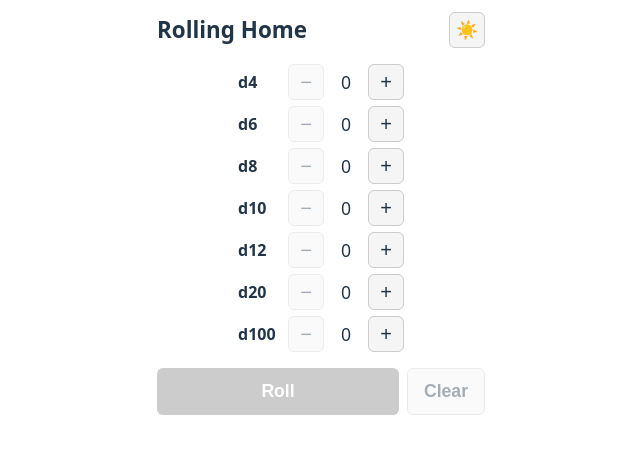
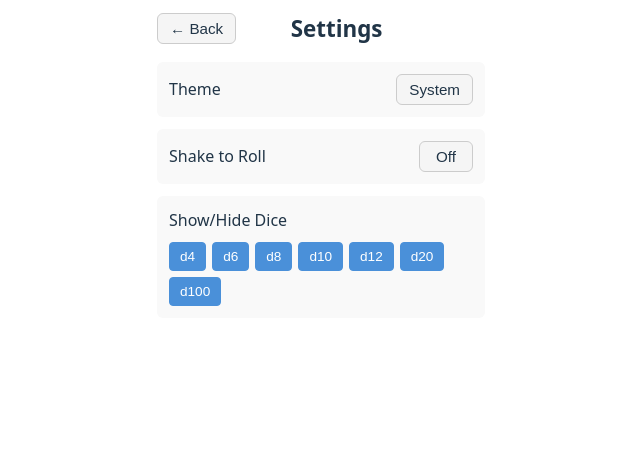
Before and after one commit to 016spitfire/rolling-home, a React (Vite) app: page / in a window 1280 px wide. Both pictures are taken after a click on the button "⚙️". Shown: the top 454 px of the page, without its empty margins (319-959 px from the left). Built offline with nearby package versions, Linux system fonts and the light colour scheme.

Commit message:
Add dice visibility toggles and update README

```diff
--- a/src/App.css
+++ b/src/App.css
@@ -49,7 +49,7 @@ h1 {
     font-size: 1.4rem;
 }
 
-.theme-btn {
+.settings-btn {
     width: 36px;
     height: 36px;
     font-size: 1.1rem;
@@ -62,8 +62,114 @@ h1 {
     justify-content: center;
 }
 
-.theme-btn:active {
+.settings-btn:active {
     background: var(--btn-active);
+}
+
+.back-btn {
+    padding: 6px 12px;
+    font-size: 0.95rem;
+    border: 1px solid var(--btn-border);
+    border-radius: 6px;
+    background: var(--btn-bg);
+    color: var(--text-color);
+    cursor: pointer;
+}
+
+.back-btn:active {
+    background: var(--btn-active);
+}
+
+.settings-list {
+    display: flex;
+    flex-direction: column;
+    gap: 12px;
+}
+
+.setting-row {
+    display: flex;
+    justify-content: space-between;
+    align-items: center;
+    padding: 12px;
+    background: var(--results-bg);
+    border-radius: 6px;
+}
+
+.setting-label {
+    font-weight: 500;
+}
+
+.setting-value {
+    padding: 6px 12px;
+    font-size: 0.95rem;
+    border: 1px solid var(--btn-border);
+    border-radius: 6px;
+    background: var(--btn-bg);
+    color: var(--text-color);
+    cursor: pointer;
+}
+
+.setting-value:active {
+    background: var(--btn-active);
+}
+
+.toggle-btn {
+    padding: 6px 16px;
+    font-size: 0.95rem;
+    border: 1px solid var(--btn-border);
+    border-radius: 6px;
+    background: var(--btn-bg);
+    color: var(--text-color);
+    cursor: pointer;
+}
+
+.toggle-btn.toggle-on {
+    background: var(--roll-btn-bg);
+    color: white;
+    border-color: var(--roll-btn-bg);
+}
+
+.toggle-btn:active {
+    opacity: 0.9;
+}
+
+.setting-section {
+    padding: 12px;
+    background: var(--results-bg);
+    border-radius: 6px;
+}
+
+.setting-section-label {
+    display: block;
+    font-weight: 500;
+    margin-bottom: 10px;
+}
+
+.dice-toggles {
+    display: flex;
+    flex-wrap: wrap;
+    gap: 6px;
+}
+
+.dice-toggle-btn {
+    padding: 6px 10px;
+    font-size: 0.85rem;
+    font-weight: 500;
+    border: 1px solid var(--btn-border);
+    border-radius: 4px;
+    background: var(--btn-bg);
+    color: var(--muted-text);
+    cursor: pointer;
+}
+
+.dice-toggle-btn.dice-toggle-on {
+    background: var(--roll-btn-bg);
+    color: white;
+    border-color: var(--roll-btn-bg);
+}
+
+.dice-toggle-btn:active {
+    opacity: 0.9;
 }
 
 .dice-selector {
@@ -87,9 +193,9 @@ h1 {
 }
 
 .die-btn {
-    width: 36px;
-    height: 36px;
-    font-size: 1.25rem;
+    width: 48px;
+    height: 48px;
+    font-size: 1.5rem;
     border: 1px solid var(--btn-border);
     border-radius: 6px;
     background: var(--btn-bg);
--- a/src/App.tsx
+++ b/src/App.tsx
@@ -1,4 +1,4 @@
-import { useState, useEffect } from "react";
+import { useState, useEffect, useCallback } from "react";
 import "./App.css";
 
 type DieType = "d4" | "d6" | "d8" | "d10" | "d12" | "d20" | "d100";
@@ -38,10 +38,10 @@ const DIE_VALUES: Record<DieType, number> = {
 const DICE_ORDER: DieType[] = ["d4", "d6", "d8", "d10", "d12", "d20", "d100"];
 
 const THEME_CYCLE: ThemeMode[] = ["light", "dark", "system"];
-const THEME_ICONS: Record<ThemeMode, string> = {
-  light: "☀️",
-  dark: "🌙",
-  system: "⚙️",
+const THEME_LABELS: Record<ThemeMode, string> = {
+  light: "Light",
+  dark: "Dark",
+  system: "System",
 };
 
 function rollDie(sides: number): number {
@@ -53,6 +53,9 @@ function getSystemTheme(): "light" | "dark" {
     ? "dark"
     : "light";
 }
+
+const SHAKE_THRESHOLD = 15;
+const SHAKE_COOLDOWN = 1000;
 
 function App() {
   const [dice, setDice] = useState<DiceState>({
@@ -66,15 +69,65 @@ function App() {
   });
 
   const [results, setResults] = useState<RollResult[]>([]);
+  const [showSettings, setShowSettings] = useState(false);
+
   const [themeMode, setThemeMode] = useState<ThemeMode>(() => {
     const saved = localStorage.getItem("theme") as ThemeMode | null;
     return saved && THEME_CYCLE.includes(saved) ? saved : "system";
   });
 
+  const [shakeEnabled, setShakeEnabled] = useState(() => {
+    const saved = localStorage.getItem("shake-enabled");
+    return saved === "true";
+  });
+
+  const [visibleDice, setVisibleDice] = useState<Record<DieType, boolean>>(
+    () => {
+      const saved = localStorage.getItem("visible-dice");
+      if (saved) {
+        try {
+          return JSON.parse(saved);
+        } catch {
+          return Object.fromEntries(DICE_ORDER.map((d) => [d, true])) as Record<
+            DieType,
+            boolean
+          >;
+        }
+      }
+      return Object.fromEntries(DICE_ORDER.map((d) => [d, true])) as Record<
+        DieType,
+        boolean
+      >;
+    },
+  );
+
   const [installPrompt, setInstallPrompt] =
     useState<BeforeInstallPromptEvent | null>(null);
   const [showInstallBanner, setShowInstallBanner] = useState(false);
 
+  const hasAnyDice = Object.values(dice).some((count) => count > 0);
+
+  const roll = useCallback(() => {
+    const currentDice = dice;
+    const hasDice = Object.values(currentDice).some((count) => count > 0);
+    if (!hasDice) return;
+
+    const newResults: RollResult[] = [];
+
+    for (const die of DICE_ORDER) {
+      const count = currentDice[die];
+      if (count > 0) {
+        const sides = DIE_VALUES[die];
+        const rolls = Array.from({ length: count }, () => rollDie(sides));
+        const total = rolls.reduce((sum, r) => sum + r, 0);
+        newResults.push({ die, rolls, total });
+      }
+    }
+
+    setResults(newResults);
+  }, [dice]);
+
+  // Theme effect
   useEffect(() => {
     const applyTheme = () => {
       const effectiveTheme =
@@ -90,6 +143,62 @@ function App() {
     return () => mediaQuery.removeEventListener("change", applyTheme);
   }, [themeMode]);
 
+  // Shake to roll effect
+  useEffect(() => {
+    if (!shakeEnabled) return;
+
+    let lastShake = 0;
+    let lastX = 0,
+      lastY = 0,
+      lastZ = 0;
+    let initialized = false;
+
+    const handleMotion = (event: DeviceMotionEvent) => {
+      const acc = event.accelerationIncludingGravity;
+      if (!acc || acc.x === null || acc.y === null || acc.z === null) return;
+
+      if (!initialized) {
+        lastX = acc.x;
+        lastY = acc.y;
+        lastZ = acc.z;
+        initialized = true;
+        return;
+      }
+
+      const deltaX = Math.abs(acc.x - lastX);
+      const deltaY = Math.abs(acc.y - lastY);
+      const deltaZ = Math.abs(acc.z - lastZ);
+
+      const totalDelta = deltaX + deltaY + deltaZ;
+
+      if (totalDelta > SHAKE_THRESHOLD) {
+        const now = Date.now();
+        if (now - lastShake > SHAKE_COOLDOWN) {
+          lastShake = now;
+          roll();
+        }
+      }
+
+      lastX = acc.x;
+      lastY = acc.y;
+      lastZ = acc.z;
+    };
+
+    window.addEventListener("devicemotion", handleMotion);
+    return () => window.removeEventListener("devicemotion", handleMotion);
+  }, [shakeEnabled, roll]);
+
+  // Save shake preference
+  useEffect(() => {
+    localStorage.setItem("shake-enabled", shakeEnabled.toString());
+  }, [shakeEnabled]);
+
+  // Save visible dice preference
+  useEffect(() => {
+    localStorage.setItem("visible-dice", JSON.stringify(visibleDice));
+  }, [visibleDice]);
+
+  // Install prompt effect
   useEffect(() => {
     const dismissed = localStorage.getItem("install-banner-dismissed");
     if (dismissed) return;
@@ -132,22 +241,6 @@ function App() {
     }));
   };
 
-  const roll = () => {
-    const newResults: RollResult[] = [];
-
-    for (const die of DICE_ORDER) {
-      const count = dice[die];
-      if (count > 0) {
-        const sides = DIE_VALUES[die];
-        const rolls = Array.from({ length: count }, () => rollDie(sides));
-        const total = rolls.reduce((sum, r) => sum + r, 0);
-        newResults.push({ die, rolls, total });
-      }
-    }
-
-    setResults(newResults);
-  };
-
   const clearDice = () => {
     setDice({
       d4: 0,
@@ -161,24 +254,101 @@ function App() {
     setResults([]);
   };
 
+  const requestMotionPermission = async () => {
+    if (typeof (DeviceMotionEvent as any).requestPermission === "function") {
+      try {
+        const permission = await (DeviceMotionEvent as any).requestPermission();
+        if (permission === "granted") {
+          setShakeEnabled(true);
+        }
+      } catch (e) {
+        console.error("Motion permission denied", e);
+      }
+    } else {
+      setShakeEnabled(true);
+    }
+  };
+
+  const toggleShake = () => {
+    if (!shakeEnabled) {
+      requestMotionPermission();
+    } else {
+      setShakeEnabled(false);
+    }
+  };
+
+  const toggleDieVisibility = (die: DieType) => {
+    setVisibleDice((prev) => ({
+      ...prev,
+      [die]: !prev[die],
+    }));
+  };
+
   const grandTotal = results.reduce((sum, r) => sum + r.total, 0);
-  const hasAnyDice = Object.values(dice).some((count) => count > 0);
+
+  if (showSettings) {
+    return (
+      <div className="app">
+        <header className="header">
+          <button className="back-btn" onClick={() => setShowSettings(false)}>
+            ← Back
+          </button>
+          <h1>Settings</h1>
+          <div style={{ width: 48 }}></div>
+        </header>
+
+        <div className="settings-list">
+          <div className="setting-row">
+            <span className="setting-label">Theme</span>
+            <button className="setting-value" onClick={cycleTheme}>
+              {THEME_LABELS[themeMode]}
+            </button>
+          </div>
+
+          <div className="setting-row">
+            <span className="setting-label">Shake to Roll</span>
+            <button
+              className={`toggle-btn ${shakeEnabled ? "toggle-on" : ""}`}
+              onClick={toggleShake}
+            >
+              {shakeEnabled ? "On" : "Off"}
+            </button>
+          </div>
+
+          <div className="setting-section">
+            <span className="setting-section-label">Show/Hide Dice</span>
+            <div className="dice-toggles">
+              {DICE_ORDER.map((die) => (
+                <button
+                  key={die}
+                  className={`dice-toggle-btn ${visibleDice[die] ? "dice-toggle-on" : ""}`}
+                  onClick={() => toggleDieVisibility(die)}
+                >
+                  {die}
+                </button>
+              ))}
+            </div>
+          </div>
+        </div>
+      </div>
+    );
+  }
 
   return (
     <div className="app">
       <header className="header">
         <h1>Rolling Home</h1>
         <button
-          className="theme-btn"
-          onClick={cycleTheme}
-          title={`Theme: ${themeMode}`}
+          className="settings-btn"
+          onClick={() => setShowSettings(true)}
+          title="Settings"
         >
-          {THEME_ICONS[themeMode]}
+          ⚙️
         </button>
       </header>
 
       <div className="dice-selector">
-        {DICE_ORDER.map((die) => (
+        {DICE_ORDER.filter((die) => visibleDice[die]).map((die) => (
           <div key={die} className="die-row">
             <span className="die-label">{die}</span>
             <button
```
Also changed, not shown: 1 other file (tests, documents, lock files or other folders).
